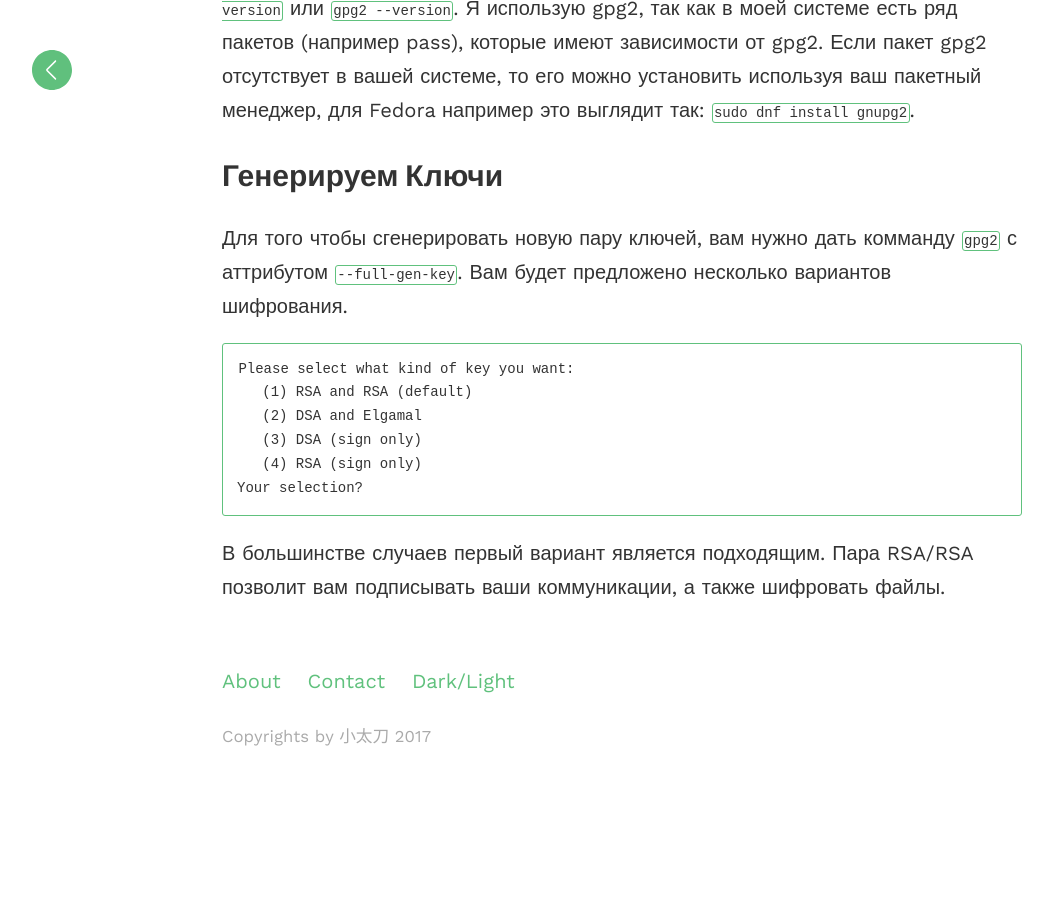
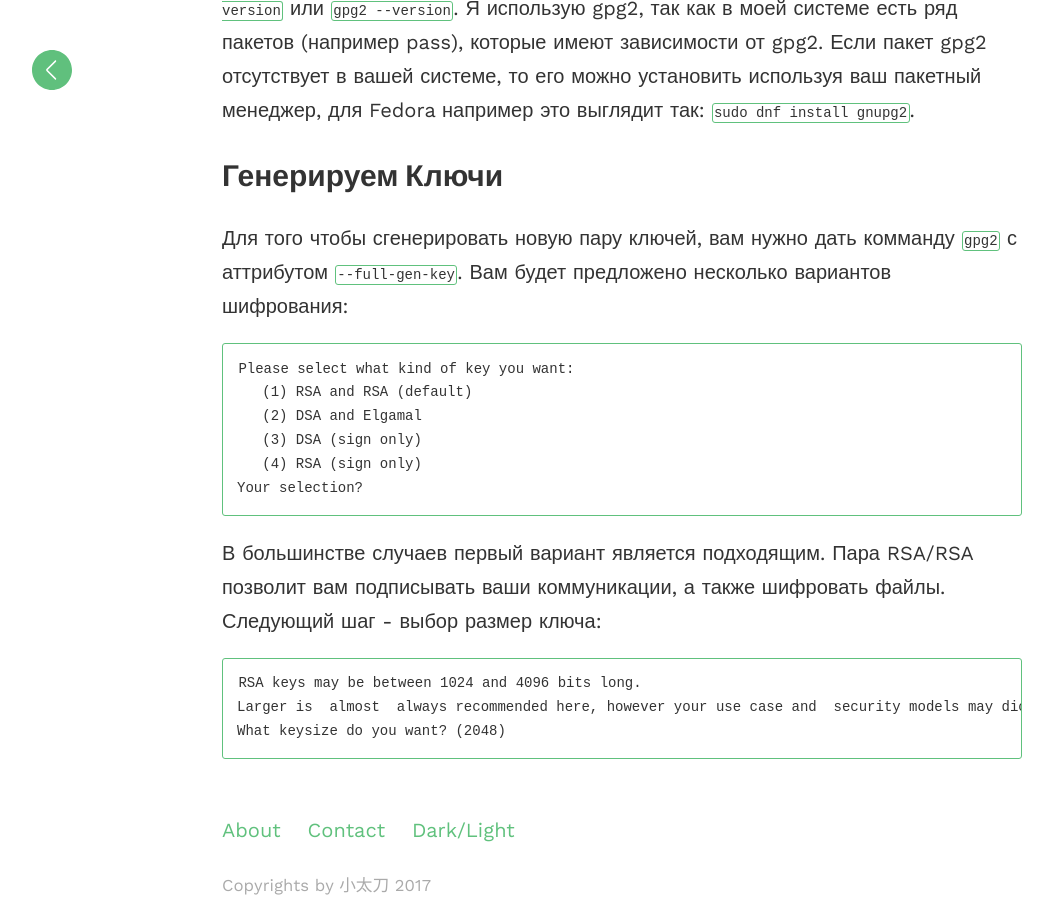
Before and after one commit to evgeniyantipin/evgeniyantipin.github.io, a Jekyll site: the page built from _posts/2018-03-10-gpg2.markdown, in a window 1280 px wide and 900 px high, scrolled down 1161 px. Shown: the whole window, without its empty margins (18-1071 px from the left). Built offline with Jekyll 4.4.1, drawn with Linux system fonts in a browser that asks for light colours; before the commit the page ends 1913 px from its top, so only the background shows below that.

Commit message:
Update 2018-03-10-gpg2.markdown

````diff
--- a/_posts/2018-03-10-gpg2.markdown
+++ b/_posts/2018-03-10-gpg2.markdown
@@ -21,7 +21,7 @@ GnuPG - это реализация программы PGP (Pretty Good Privacy)
 
 ## Генерируем ключи
 Для того чтобы сгенерировать новую пару ключей, вам нужно дать комманду `gpg2` с аттрибутом `--full-gen-key`.
-Вам будет предложено несколько вариантов шифрования.
+Вам будет предложено несколько вариантов шифрования:
 ```bash
 Please select what kind of key you want:
    (1) RSA and RSA (default)
@@ -30,4 +30,11 @@ Please select what kind of key you want:
    (4) RSA (sign only)
 Your selection?
 ```
-В большинстве случаев первый вариант является подходящим. Пара RSA/RSA позволит вам подписывать ваши коммуникации, а также шифровать файлы.
+В большинстве случаев первый вариант является подходящим.
+Пара RSA/RSA позволит вам подписывать ваши коммуникации, а также шифровать файлы.
+Следующий шаг - выбор размер ключа:
+```bash
+RSA keys may be between 1024 and 4096 bits long.
+Larger is  almost  always recommended here, however your use case and  security models may dictate otherwise.
+What keysize do you want? (2048)
+```
````
